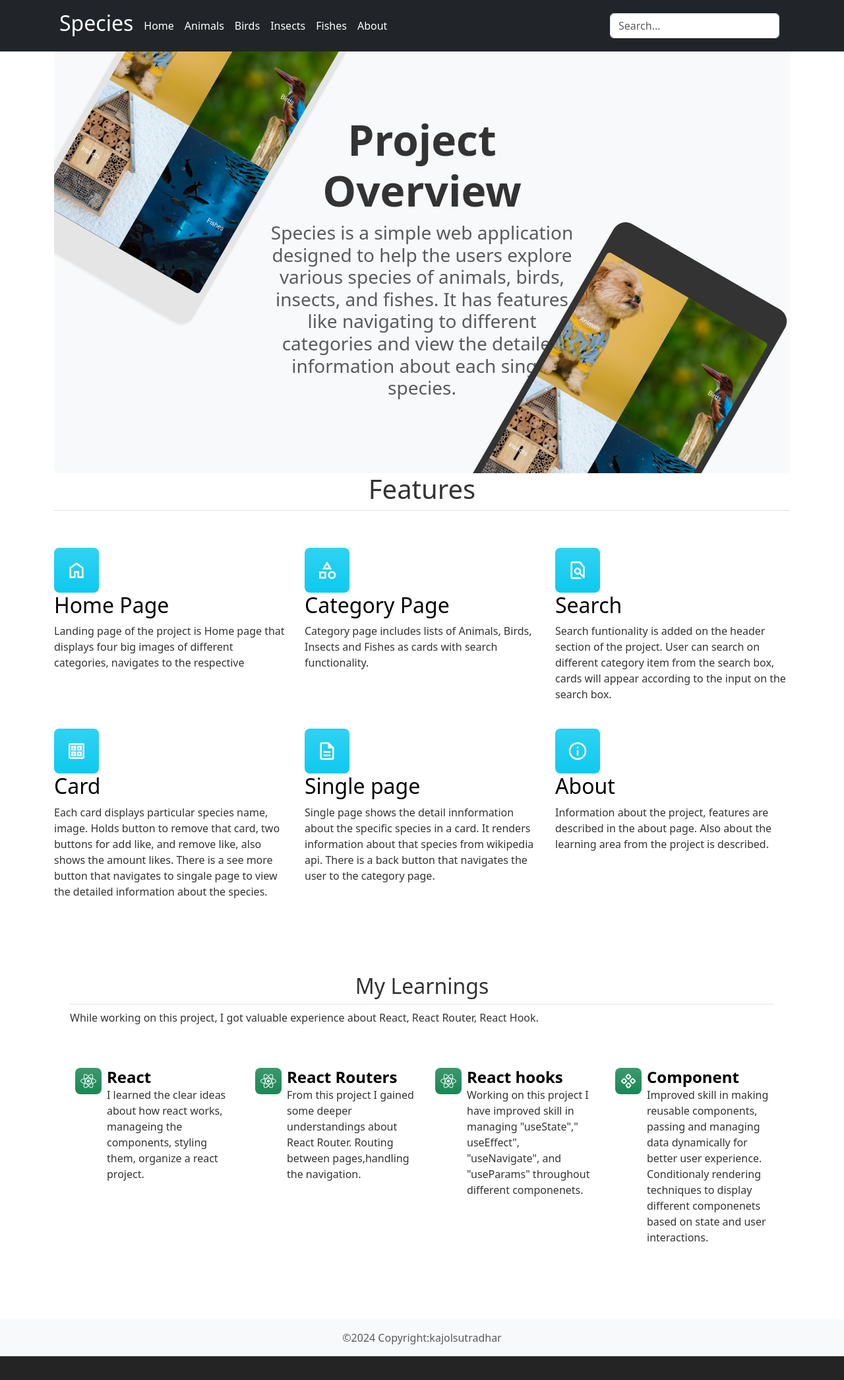
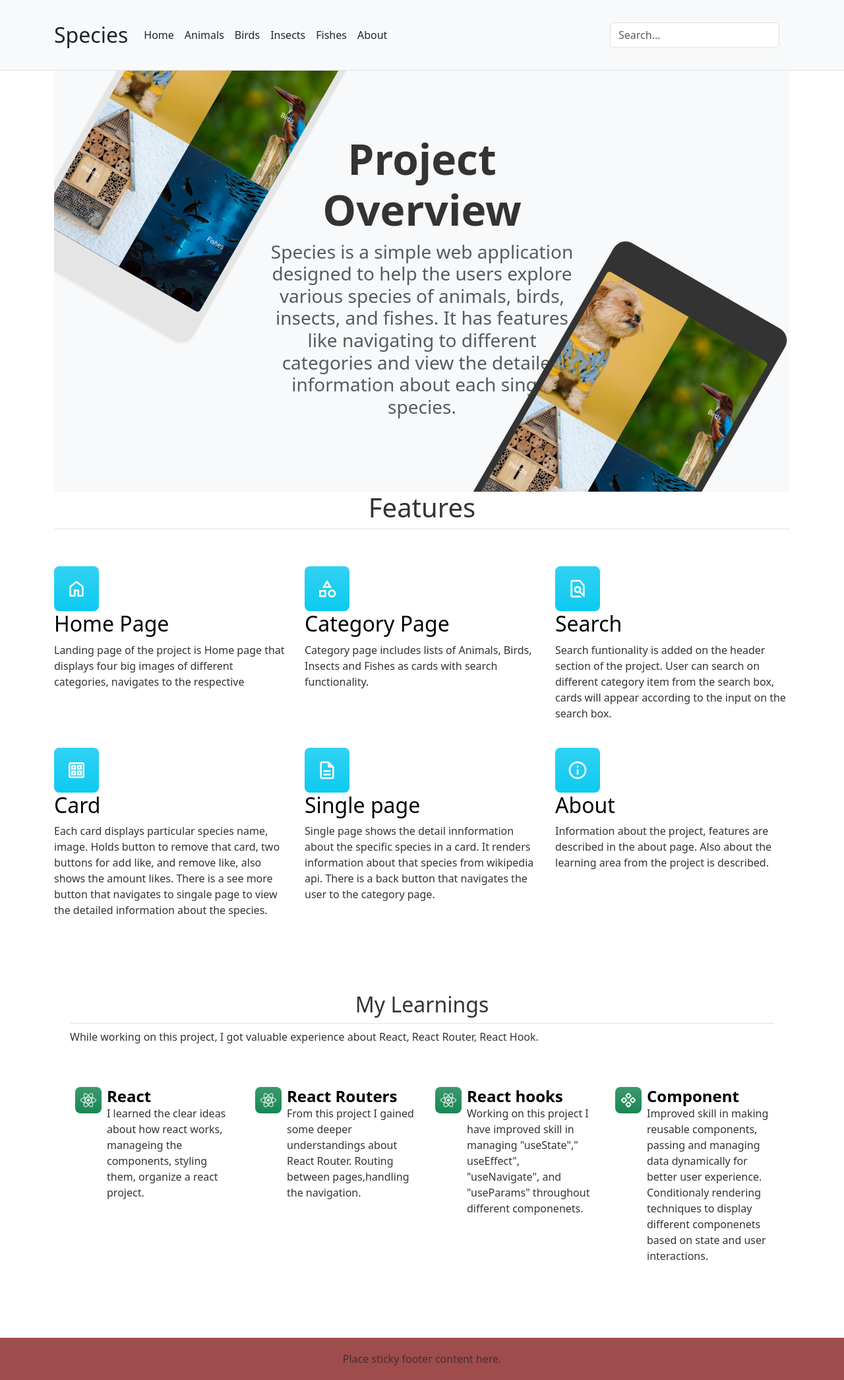
Before and after one commit to the-sankari/species, a React (Vite) app: page /about in a window 1280 px wide. Shown: the whole page at 66% size. Before the commit the page ends 2055 px from the top, so only its background shows below. Built offline with nearby package versions, Linux system fonts and the light colour scheme.

Commit message:
Updates on footer

```diff
--- a/src/assets/css/app.css
+++ b/src/assets/css/app.css
@@ -1,15 +1,24 @@
 body {
   background-color: fffff0;
   color: #fff;
+  width: 100vw !important;
 }
-
+#root {
+  width: 100vw !important;
+}
+.header-container {
+  background-color: rgb(114, 60, 231);
+  color: #fff;
+  .navbar-brand {
+    font-size: 2rem;
+  }
+}
 .card-container {
   display: grid;
   grid-template-columns: repeat(4, 1fr);
   grid-template-rows: auto;
   gap: 1rem;
   padding: 20px;
-  margin-top: 70px;
   background-color: #f2f2f2; /* Add a background color */
   border: 1px solid #ccc; /* Add a border */
   border-radius: 5px; /* Add a border radius */
@@ -17,7 +26,7 @@ body {
 
 /* Add media query for responsiveness */
 @media (max-width: 768px) {
- .card-container {
+  .card-container {
     grid-template-columns: repeat(2, 1fr);
   }
 }
@@ -25,9 +34,9 @@ body {
 /* Add media query for responsiveness */
 @media (max-width: 450px) {
   .card-container {
-     grid-template-columns: repeat(1, 1fr);
-   }
- }
+    grid-template-columns: repeat(1, 1fr);
+  }
+}
 
 /* Add styles for the cards */
 .card-container > div {
@@ -39,7 +48,7 @@ body {
 }
 .material-symbols-outlined {
   font-variation-settings: "FILL" 0, "wght" 400, "GRAD" 0, "opsz" 24;
-  color: purple;
+  color: violet;
 }
 .btn-close {
   background-color: #fefefe;
@@ -55,32 +64,53 @@ body {
   font-size: 12px;
 }
 
-.card-title{
+.card-title {
   text-transform: capitalize;
 }
 
-
-
-
-.cat-name{
-  color: #333;
-  text-transform: capitalize;
-}
-
-h3{
+h3 {
   color: #333;
 }
 
-.singlePage{
+.category-name {
+  color: #333;
+  font-size: 3rem;
+  text-transform: capitalize;
+  padding: 10px;
+}
+
+.singlePage {
   margin-top: 30px;
   display: flex;
   justify-content: center;
   align-items: center;
-  .singel-page-card{
+  .singel-page-card {
     width: 60%;
-    img{
+    img {
       width: 100%;
       max-height: 500px;
     }
   }
 }
+
+.footer-container {
+  background-color: #9f4c4c;
+  color: #fff;
+  padding: 20px;
+  position: absolute;
+  width: 100vw;
+  text-align: center;
+  .footer-text {
+    font-size: 1.5rem;
+  }
+  .footer-icons {
+    display: flex;
+    justify-content: center;
+    align-items: center;
+    .footer-icon {
+      margin: 0 10px;
+      font-size: 2rem;
+      color: #fff;
+    }
+  }
+}
--- a/src/components/Footer.jsx
+++ b/src/components/Footer.jsx
@@ -1,13 +1,9 @@
 export default function Footer() {
   return (
-    <>
-      <footer className="footer mt-auto py-3 bg-body-tertiary ">
-        <div className="container text-center">
-          <span className="text-muted">
-            &copy;2024 Copyright:{"kajolsutradhar"}
-          </span>
-        </div>
-      </footer>
-    </>
+    <footer className=" footer-container">
+    <div className="container">
+      <span className="text-body-secondary">Place sticky footer content here.</span>
+    </div>
+  </footer>
   );
 }
--- a/src/components/Header.jsx
+++ b/src/components/Header.jsx
@@ -2,43 +2,52 @@ import { Link, NavLink } from "react-router-dom";
 /* eslint-disable react/prop-types */
 export default function Header({ searchTerm, handleSearch }) {
   return (
-    <header className="p-3 bg-dark text-white sticky-top">
-      <div className="container">
-        <div className="d-flex flex-wrap align-items-center justify-content-center justify-content-lg-start">
-          <h2>
-            <Link className="nav-link px-2 text-white" to="/">
+    <header className="p-3  header-container bg-body-tertiary border-bottom text-white sticky-top">
+      <nav className="navbar container navbar-expand-lg ">
+        <div className="container-fluid">
+          <NavLink to="/" className="navbar-brand text-dark">
             Species
-            </Link>
-          </h2>
-
-          <ul className="nav col-12 col-lg-auto me-lg-auto mb-2 justify-content-center mb-md-0">
+          </NavLink>
+          <button
+            className="navbar-toggler text-light"
+            type="button"
+            data-bs-toggle="collapse"
+            data-bs-target="#navbarSupportedContent"
+            aria-controls="navbarSupportedContent"
+            aria-expanded="false"
+            aria-label="Toggle navigation"
+          >
+            <span className="navbar-toggler-icon"></span>
+          </button>
+          <div className=" collapse navbar-collapse" id="navbarSupportedContent">
+            <ul className="navbar-nav me-auto mb-2 mb-lg-0">
               <li>
-              <NavLink to="/" className="nav-link px-2 text-white">
+                <NavLink to="/" className="nav-link px-2 text-dark">
                   Home
                 </NavLink>
               </li>
               <li>
-              <NavLink to="/animals" className="nav-link px-2 text-white">
+                <NavLink to="/animals" className="nav-link px-2 text-dark">
                   Animals
                 </NavLink>
               </li>
               <li>
-              <NavLink to="/birds" className="nav-link px-2 text-white">
+                <NavLink to="/birds" className="nav-link px-2 text-dark">
                   Birds
                 </NavLink>
               </li>
               <li>
-              <NavLink to="/insects" className="nav-link px-2 text-white">
+                <NavLink to="/insects" className="nav-link px-2 text-dark">
                   Insects
                 </NavLink>
               </li>
               <li>
-              <NavLink to="/fishes" className="nav-link px-2 text-white">
+                <NavLink to="/fishes" className="nav-link px-2 text-dark">
                   Fishes
                 </NavLink>
               </li>
               <li>
-              <NavLink to="/about" className="nav-link px-2 text-white">
+                <NavLink to="/about" className="nav-link px-2 text-dark">
                   About
                 </NavLink>
               </li>
@@ -56,6 +65,7 @@ export default function Header({ searchTerm, handleSearch }) {
             </form>
           </div>
         </div>
+      </nav>
     </header>
   );
 }
--- a/src/index.css
+++ b/src/index.css
@@ -1,23 +1,4 @@
-:root {
-  font-family: Inter, system-ui, Avenir, Helvetica, Arial, sans-serif;
-  line-height: 1.5;
-  font-weight: 400;
 
-  color-scheme: light dark;
-  color: rgba(255, 255, 255, 0.87);
-  background-color: #242424;
-
-  font-synthesis: none;
-  text-rendering: optimizeLegibility;
-  -webkit-font-smoothing: antialiased;
-  -moz-osx-font-smoothing: grayscale;
-}
-body {
-  margin: 0;
-  padding: 0;
-  min-width: 320px;
-  min-height: 100vh;
-}
 
 /* About */
 div.about {
--- a/src/routes/CategoryPage.jsx
+++ b/src/routes/CategoryPage.jsx
@@ -18,7 +18,7 @@ function CategoryPage({
 
   return (
     <>
-      <h2 className="cat-name">{category}</h2>
+      <h2 className="category-name">{category}</h2>
       <div className="card-container">
         {filteredItems.map((item) => (
           <Card
```
Lines whose indentation alone changed are shown as unchanged.
